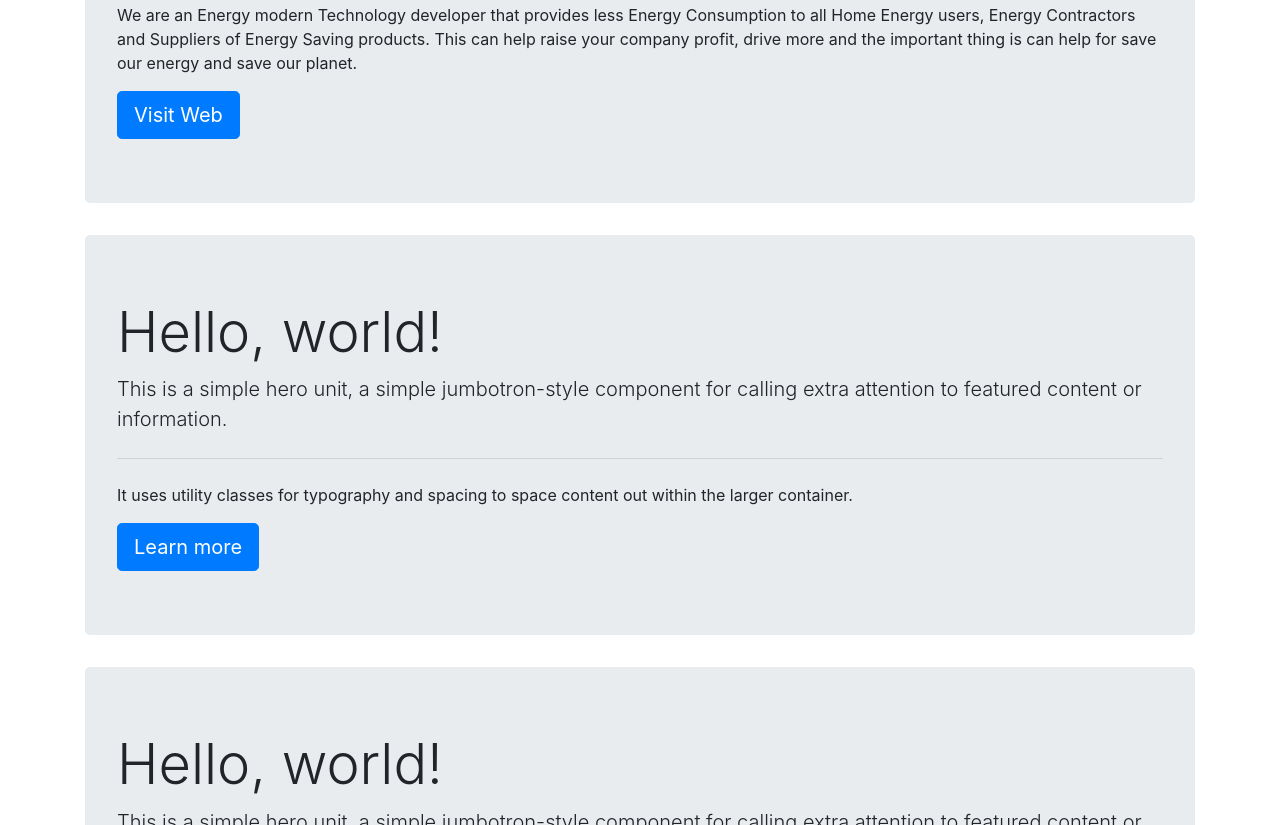
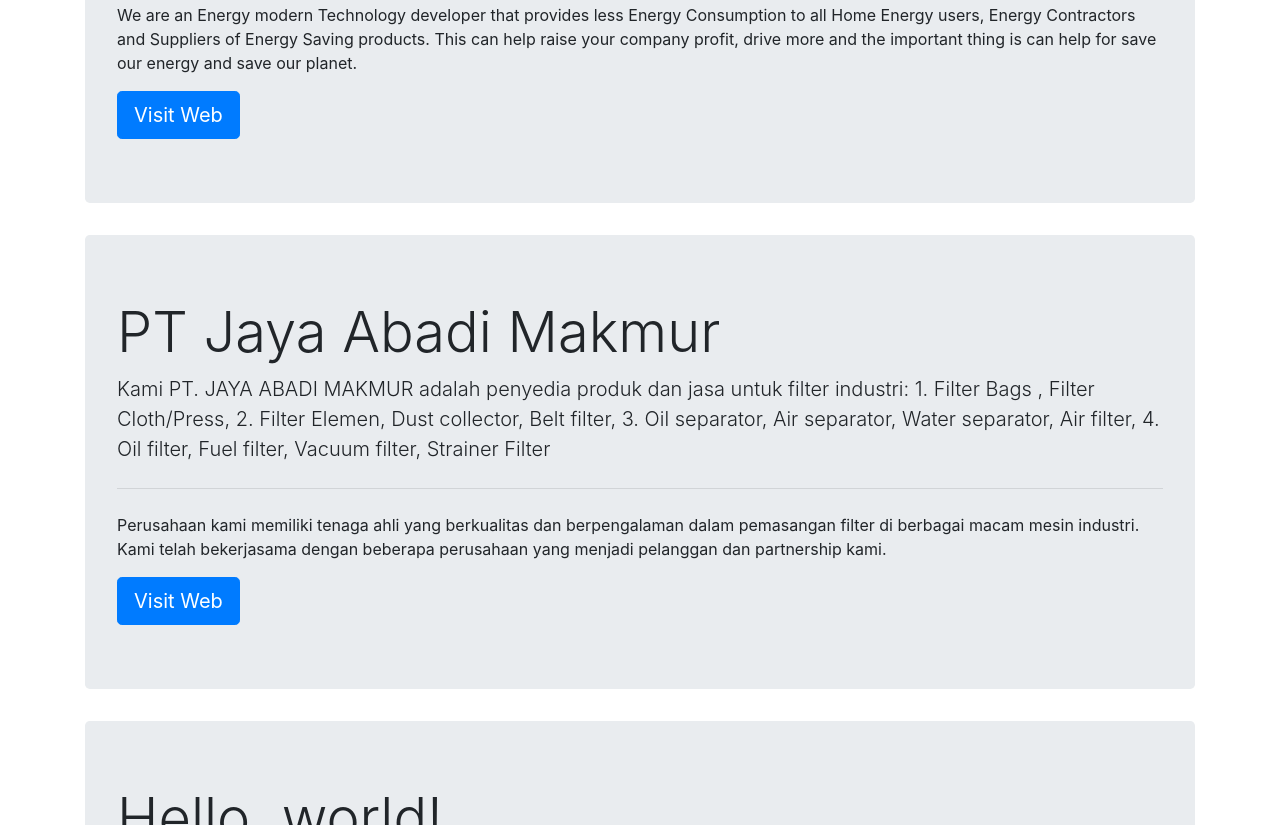
Before and after one commit to satryoutomo76/serikatweb, a plain HTML site: page index.html in a window 1280 px wide. Shown: the part 493-1318 px from the top of the page. Drawn offline with nearby package versions, Linux system fonts and the light colour scheme.

Commit message:
index terbaruuuu

```diff
--- a/index.html
+++ b/index.html
@@ -28,11 +28,11 @@
   </div>
 
   <div class="jumbotron">
-    <h1 class="display-4">Hello, world!</h1>
-    <p class="lead">This is a simple hero unit, a simple jumbotron-style component for calling extra attention to featured content or information.</p>
+    <h1 class="display-4">PT Jaya Abadi Makmur</h1>
+    <p class="lead">Kami PT. JAYA ABADI MAKMUR adalah penyedia produk dan jasa untuk filter industri: 1. Filter Bags , Filter Cloth/Press, 2. Filter Elemen, Dust collector, Belt filter, 3. Oil separator, Air separator, Water separator, Air filter, 4. Oil filter, Fuel filter, Vacuum filter, Strainer Filter</p>
     <hr class="my-4">
-    <p>It uses utility classes for typography and spacing to space content out within the larger container.</p>
-    <a class="btn btn-primary btn-lg" href="https://satryoutomo76.github.io" role="button">Learn more</a>
+    <p>Perusahaan kami memiliki tenaga ahli yang berkualitas dan berpengalaman dalam pemasangan filter di berbagai macam mesin industri. Kami telah bekerjasama dengan beberapa perusahaan yang menjadi pelanggan dan partnership kami.</p>
+    <a class="btn btn-primary btn-lg" href="https://satryoutomo76.github.io" role="button">Visit Web</a>
   </div>
 
   <div class="jumbotron">
```
